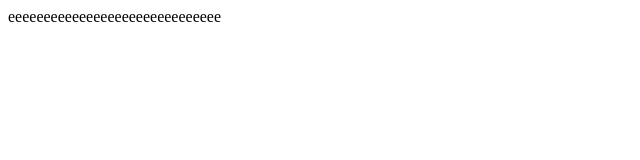
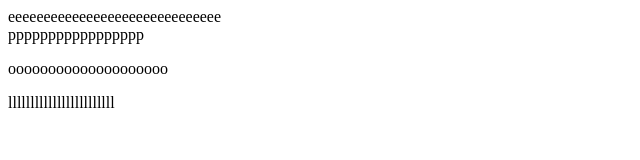
Before and after one commit to wuxiangqian5/one, a plain HTML site: page index.html in a window 1280 px wide. Shown: the whole page, without its empty margins (0-640 px from the left). Drawn offline with Linux system fonts and the light colour scheme.

Commit message:
第一个分支修改

```diff
--- a/index.html
+++ b/index.html
@@ -6,5 +6,8 @@
 </head>
 <body>
 	eeeeeeeeeeeeeeeeeeeeeeeeeeeeee
+	<div>ppppppppppppppppp</div>
+	<p>oooooooooooooooooooo</p>
+	llllllllllllllllllllllll
 </body>
 </html>
```
